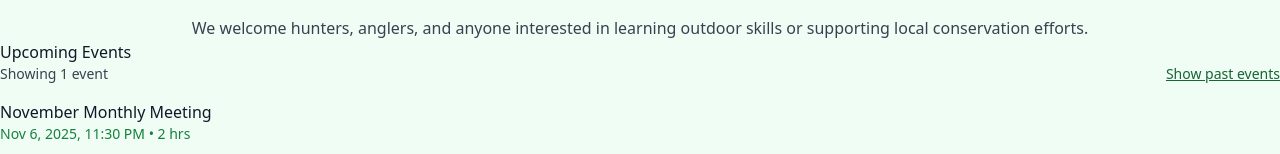
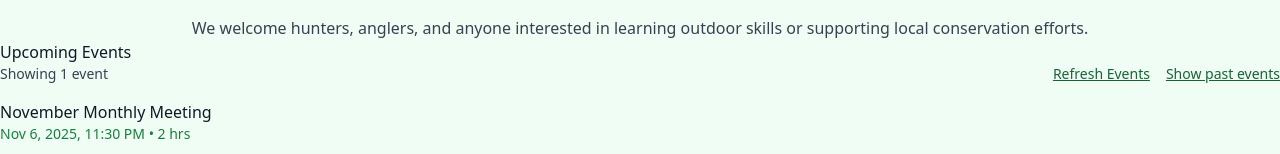
Before and after one commit to mswol767/nextjs-boilerplate, a Next.js app: page / in a window 1280 px wide. Shown: the part 552-706 px from the top of the page. Built offline with nearby package versions, Linux system fonts and the light colour scheme.

Commit message:
Fix events not showing up after adding new events
- Add refresh functionality to useEvents hook
- Add refresh button to events section
- Auto-refresh events when events section becomes active
- Fixes issue where new events added via admin panel don't appear on main page

```diff
--- a/app/page.tsx
+++ b/app/page.tsx
@@ -6,11 +6,18 @@ import WaitlistForm from "../components/WaitlistForm";
 import EventCard from "../components/EventCard";
 import { useNavigation } from "../hooks/useNavigation";
 import { useEvents } from "../hooks/useEvents";
+import { useEffect } from "react";
 
 export default function Home() {
   const { menuOpen, activeSection, setMenuOpen, setActiveSection, handleNavClick } = useNavigation();
-  const { eventsComputed, showPast, setShowPast } = useEvents();
+  const { eventsComputed, showPast, setShowPast, refreshEvents } = useEvents();
 
+  // Refresh events when events section becomes active
+  useEffect(() => {
+    if (activeSection === "events") {
+      refreshEvents();
+    }
+  }, [activeSection, refreshEvents]);
 
   return (
     <div className="font-sans min-h-screen bg-green-50 text-gray-900 flex flex-col">
@@ -64,9 +71,14 @@ export default function Home() {
           {/* Event cards */}
           <div className="flex items-center justify-between mb-4">
             <p className="text-sm text-gray-700">Showing {eventsComputed.shown.length} event{eventsComputed.shown.length !== 1 ? 's' : ''}</p>
-            <button onClick={() => setShowPast(!showPast)} className="text-sm text-green-800 underline">
-              {showPast ? 'Hide past events' : 'Show past events'}
-            </button>
+            <div className="flex items-center gap-4">
+              <button onClick={refreshEvents} className="text-sm text-green-800 underline">
+                Refresh Events
+              </button>
+              <button onClick={() => setShowPast(!showPast)} className="text-sm text-green-800 underline">
+                {showPast ? 'Hide past events' : 'Show past events'}
+              </button>
+            </div>
           </div>
           <div className="grid-responsive">
             {eventsComputed.shown.map((event) => (
--- a/hooks/useEvents.ts
+++ b/hooks/useEvents.ts
@@ -6,6 +6,7 @@ import type { Event, EventComputed } from "../types";
 export function useEvents() {
   const [eventsData, setEventsData] = useState<Event[] | null>(null);
   const [showPast, setShowPast] = useState(false);
+  const [refreshTrigger, setRefreshTrigger] = useState(0);
 
   // Load events from API, fallback to public/events.json, then defaults
   useEffect(() => {
@@ -47,7 +48,12 @@ export function useEvents() {
 
     load();
     return () => { cancelled = true };
-  }, []);
+  }, [refreshTrigger]);
+
+  // Function to refresh events data
+  const refreshEvents = () => {
+    setRefreshTrigger(prev => prev + 1);
+  };
 
   const eventsComputed = useMemo((): EventComputed => {
     const now = new Date();
@@ -90,6 +96,7 @@ export function useEvents() {
   return {
     eventsComputed,
     showPast,
-    setShowPast
+    setShowPast,
+    refreshEvents
   };
 }
```
